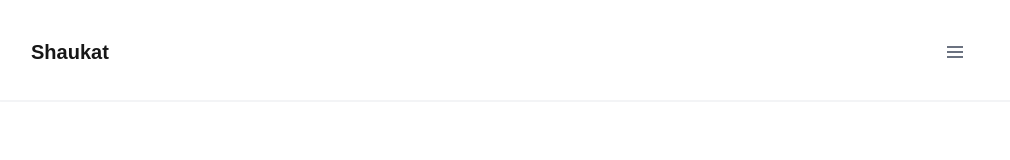
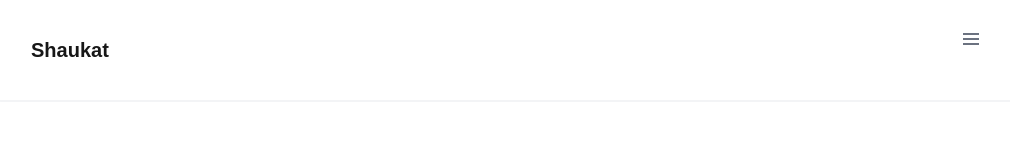
Before and after one commit to Shaukat-AB/next-portfolio, a Next.js app: page / in a window 1280 px wide. Shown: the top 160 px of the page, without its empty margins (129-1139 px from the left). Built offline with nearby package versions, Linux system fonts and the light colour scheme.

Commit message:
Remove unused stlyes

```diff
--- a/src/components/header/NavBar.tsx
+++ b/src/components/header/NavBar.tsx
@@ -9,7 +9,7 @@ const NavBar = () => {
 
     return (
         <nav className="border-gray-200 dark:bg-gray-800 dark:border-gray-700">
-            <div className="max-w-screen-xl flex flex-wrap items-center justify-between mx-auto p-4">
+            <div>
                 <button
                     type="button"
                     className="btn-icon"
```
